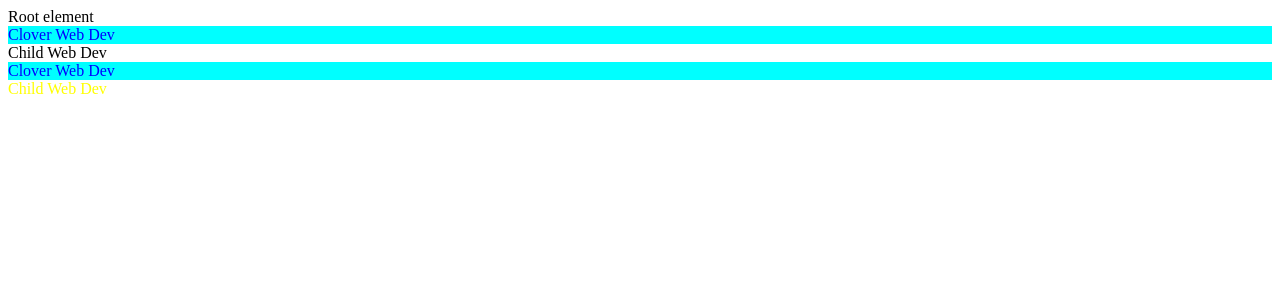
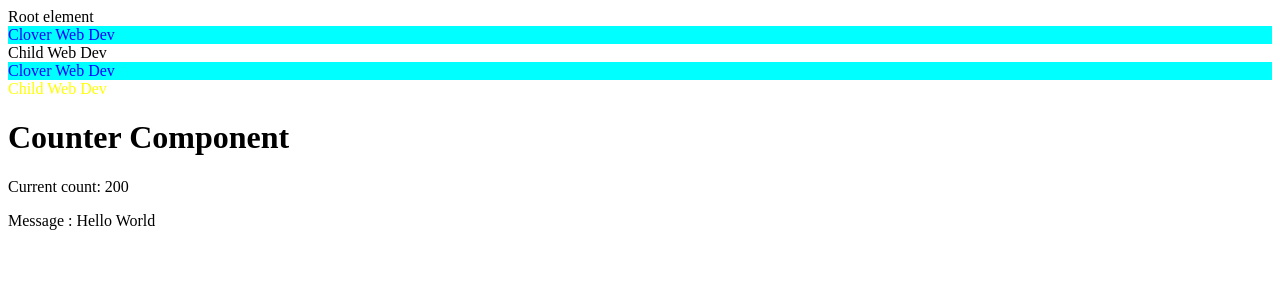
Before and after one commit to cloverhsc/ang17_study, an Angular app: page / in a window 1280 px wide. Shown: the top 300 px of the page. Built offline with nearby package versions, Linux system fonts and the light colour scheme.

Commit message:
Indroduce @input and transform. Video 6

```diff
--- /dev/null
+++ b/src/app/Counter/counter.component.html
@@ -0,0 +1,3 @@
+<h1>Counter Component</h1>
+<p>Current count: {{ count }}</p>
+<p>Message : {{message}}</p>
--- /dev/null
+++ b/src/app/Counter/counter.service.ts
@@ -0,0 +1,7 @@
+export function multiple10(value: number): number {
+  return value * 10;
+}
+
+export function trimMsg(msg: string): string {
+  return msg.trim();
+}
--- a/src/app/app.component.html
+++ b/src/app/app.component.html
@@ -5,3 +5,7 @@
 <div class='child-element'>
   <app-profile></app-profile>
 </div>
+
+<div>
+  <app-counter [count]='counter' [message]='"  Hello World  "'></app-counter>
+</div>
--- a/src/app/app.component.ts
+++ b/src/app/app.component.ts
@@ -1,14 +1,15 @@
 import { Component } from '@angular/core';
 import { RouterOutlet } from '@angular/router';
 import { ProfileComponent } from './profile.component';
+import CounterComponent from './Counter/counter.component';
 
 @Component({
   selector: 'app-root',
   standalone: true,
-  imports: [RouterOutlet, ProfileComponent],
+  imports: [RouterOutlet, ProfileComponent, CounterComponent],
   templateUrl: './app.component.html',
   styleUrl: './app.component.scss',
 })
 export class AppComponent {
-  title = 'ang17';
+  counter = 20;
 }
```
Also changed, not shown: src/app/Counter/counter.component.ts (added, +13 -0 lines), src/app/Counter/counter.component.scss (added).
